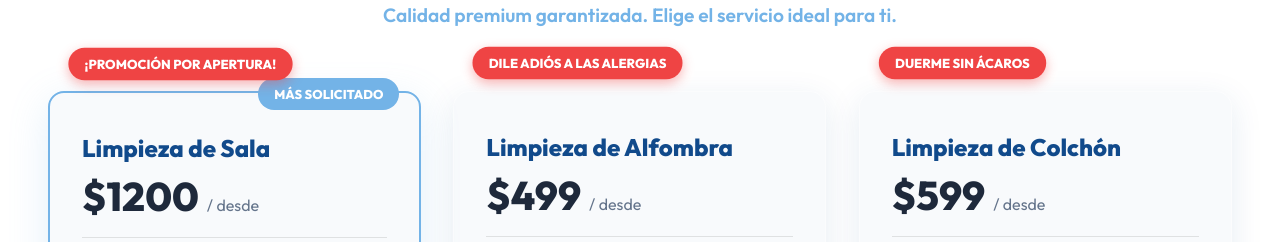
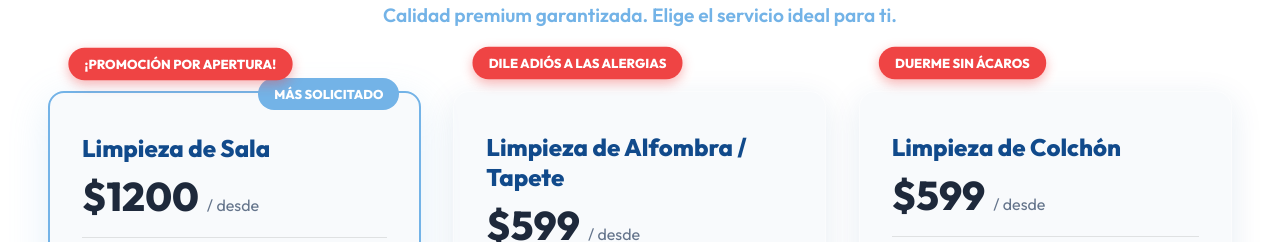
Before and after one commit to rvallejo777/numberoneclean, a Next.js app: page / in a window 1280 px wide. Shown: the part 1860-2102 px from the top of the page. Built offline with nearby package versions, Linux system fonts and the light colour scheme.

Commit message:
Cambio de nombre a Limpieza de Alfombra / Tapete y precio a 599

```diff
--- a/src/app/flyer-v4/page.js
+++ b/src/app/flyer-v4/page.js
@@ -6,7 +6,7 @@ import styles from './Flyer.module.css';
 const packages = [
   { name: 'Lavado de Sala', price: '$1200', desc: 'Eliminación total de manchas y olores' },
   { name: 'Limpieza de Colchón', price: '$599', desc: 'Tratamiento profundo anti-ácaros' },
-  { name: 'Limpieza de Alfombra', price: '$499', desc: 'Desinfección de fibras profundas' }
+  { name: 'Limpieza de Alfombra / Tapete', price: '$599', desc: 'Desinfección de fibras profundas' }
 ];
 
 export default function FlyerV4() {
--- a/src/components/Packages.jsx
+++ b/src/components/Packages.jsx
@@ -12,8 +12,8 @@ const packages = [
     promo: '¡Promoción por Apertura!'
   },
   {
-    title: 'Limpieza de Alfombra',
-    price: '$499',
+    title: 'Limpieza de Alfombra / Tapete',
+    price: '$599',
     features: ['Lavado a Presión Controlada', 'Shampoo Hipoalergénico', 'Restauración de Volumen', 'Secado sin Humedad', 'Protección contra polvo'],
     popular: false,
     promo: 'Dile adiós a las alergias'
```
Also changed, not shown: 1 other file (tests, documents, lock files or other folders).
